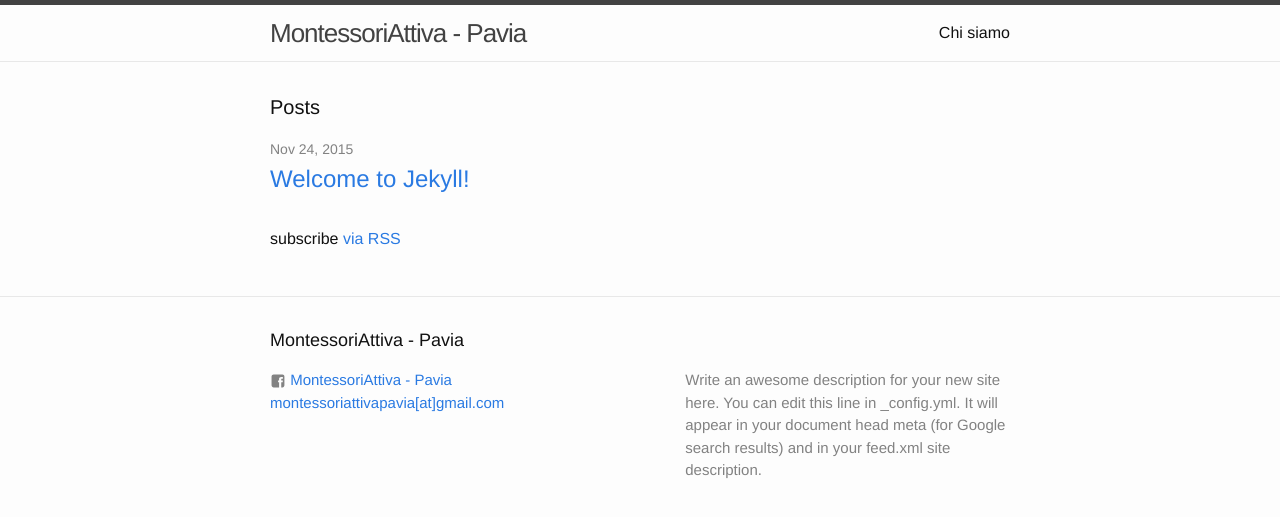
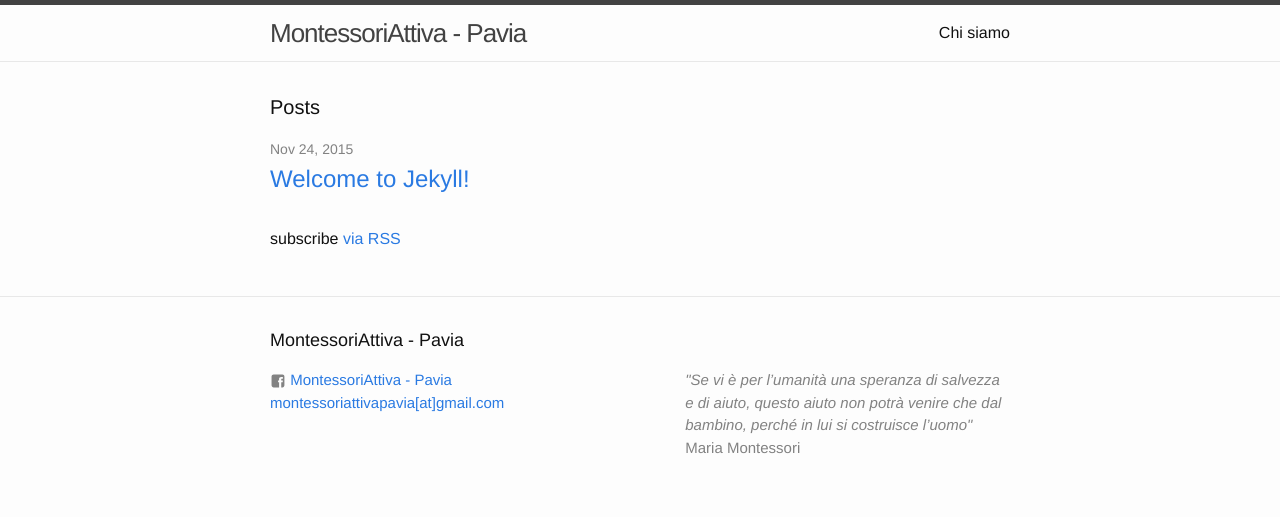
Before and after one commit to montessori-attiva-pavia/montessori-attiva-pavia.github.io, a Jekyll site: the page built from index.html, in a window 1280 px wide. Shown: the top 517 px of the page. Built offline with Jekyll 4.4.1, drawn with Linux system fonts in a browser that asks for light colours.

Commit message:
added cite on footer

```diff
--- a/_includes/footer.html
+++ b/_includes/footer.html
@@ -31,7 +31,7 @@
       </div>
 
       <div class="footer-col footer-col-3">
-        <p>{{ site.description }}</p>
+        <p><cite>"Se vi è per l’umanità una speranza di salvezza e di aiuto, questo aiuto non potrà venire che dal bambino, perché in lui si costruisce l’uomo"</cite> Maria Montessori</p>
       </div>
     </div>
 
```
Also changed, not shown: 1 other file.
